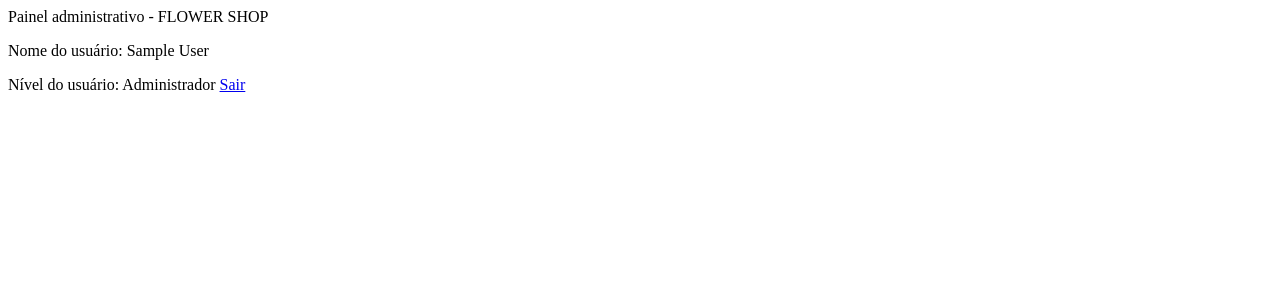
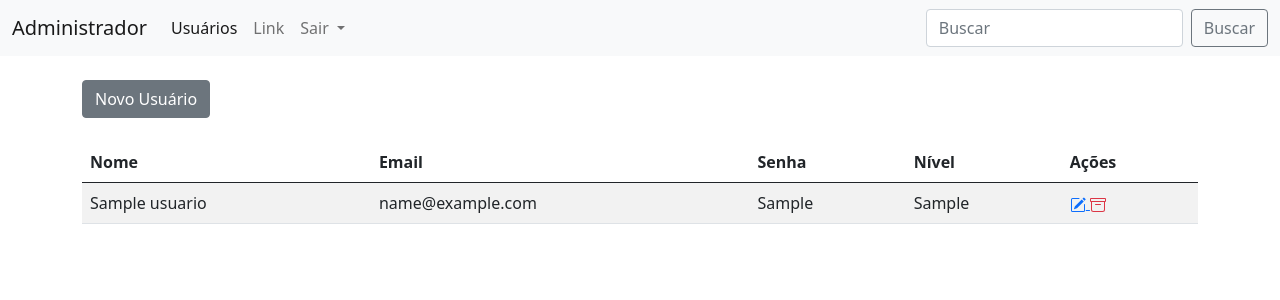
Before and after one commit to AnaPauladosReis/PDV-FLOWER-SHOP, a PHP site: the page made by login/painel-adm/index.php in a window 1280 px wide. Shown: the top 300 px of the page. Run offline with PHP 8.4, Linux system fonts and the light colour scheme; the visitor is signed in with stand-in values (Sample User, id 1); tables that the repository leaves empty or names only in its code hold one stand-in row (values such as "Sample post").

Commit message:
Add admin panel UI and user management features
Introduces a Bootstrap-based admin panel interface for managing users, including search, add, edit, and delete functionalities. Also adds database connection and displays user information in a table, replacing previous placeholder content.

```diff
--- a/login/painel-adm/index.php
+++ b/login/painel-adm/index.php
@@ -1,4 +1,5 @@
 <?php
+require_once("../../conexao.php");
 @session_start();
 
 //VERIFICAR SE O USUARIO È ADMINISTRADOR
@@ -7,10 +8,141 @@ if (@$_SESSION['nivel_usuario'] != 'Administrador') {
     echo "<script>window.location='../index.php'</script>";
 }
 
+/*
 echo "Painel administrativo - FLOWER SHOP <p>";
 echo "Nome do usuário: " . $_SESSION['nome_usuario'] . "<p>";
 echo "Nível do usuário: " . $_SESSION['nivel_usuario'];
 
+<a href="../logout.php">Sair</a>
+*/
+
 ?>
 
-<a href="../logout.php">Sair</a>
+<!DOCTYPE html>
+<html lang="pt-BR">
+<head>
+    <meta charset="UTF-8">
+    <meta name="viewport" content="width=device-width, initial-scale=1.0">
+    <title>Painel Administrativo</title>
+</head>
+<link href="https://cdn.jsdelivr.net/npm/bootstrap@5.0.0-beta1/dist/css/bootstrap.min.css" rel="stylesheet" integrity="sha384-giJF6kkoqNQ00vy+HMDP7azOuL0xtbfIcaT9wjKHr8RbDVddVHyTfAAsrekwKmP1" crossorigin="anonymous">
+
+<script src="https://cdn.jsdelivr.net/npm/bootstrap@5.0.0-beta1/dist/js/bootstrap.bundle.min.js" integrity="sha384-ygbV9kiqUc6oa4msXn9868pTtWMgiQaeYH7/t7LECLbyPA2x65Kgf80OJFdroafW" crossorigin="anonymous"></script>
+
+<body>
+
+<nav class="navbar navbar-expand-lg navbar-light bg-light">
+		<div class="container-fluid">
+			<a class="navbar-brand" href="index.php">Administrador</a>
+			<button class="navbar-toggler" type="button" data-bs-toggle="collapse" data-bs-target="#navbarSupportedContent" aria-controls="navbarSupportedContent" aria-expanded="false" aria-label="Toggle navigation">
+				<span class="navbar-toggler-icon"></span>
+			</button>
+			<div class="collapse navbar-collapse" id="navbarSupportedContent">
+				<ul class="navbar-nav me-auto mb-2 mb-lg-0">
+					<li class="nav-item">
+						<a class="nav-link active" aria-current="page" href="index.php">Usuários</a>
+					</li>
+					<li class="nav-item">
+						<a class="nav-link" href="#">Link</a>
+					</li>
+					<li class="nav-item dropdown">
+						<a class="nav-link dropdown-toggle" href="#" id="navbarDropdown" role="button" data-bs-toggle="dropdown" aria-expanded="false">
+							Sair
+						</a>
+						<ul class="dropdown-menu" aria-labelledby="navbarDropdown">
+
+							<li><a class="dropdown-item" href="#"><?php echo $_SESSION['nome_usuario'] ?></a></li>
+							<li><hr class="dropdown-divider"></li>
+							<li><a class="dropdown-item" href="../logout.php">Sair</a></li>
+						</ul>
+					</li>
+
+				</ul>
+				<form method="GET" class="d-flex">
+					<input class="form-control me-2" type="search" placeholder="Buscar" aria-label="Search" name="txtBuscar">
+					<button class="btn btn-outline-secondary" type="submit">Buscar</button>
+				</form>
+			</div>
+		</div>
+	</nav>
+
+<div class="container">
+		<a href="index.php?funcao=novo" class="btn btn-secondary mt-4" type="button">Novo Usuário</a>
+
+		<?php
+		$txtBuscar = '%' .@$_GET['txtBuscar']. '%';
+		$query = $pdo->prepare("SELECT * FROM usuarios where nome LIKE :nome or email LIKE :email ");
+		$query->bindValue(":email", $txtBuscar);
+		$query->bindValue(":nome", $txtBuscar);
+		$query->execute();
+		$res = $query->fetchAll(PDO::FETCH_ASSOC);
+		$total_reg = @count($res);
+
+		if($total_reg > 0){
+
+			?>
+
+			<table class="table table-striped mt-4">
+				<thead>
+					<tr>
+						<th scope="col">Nome</th>
+						<th scope="col">Email</th>
+						<th scope="col">Senha</th>
+						<th scope="col">Nível</th>
+						<th scope="col">Ações</th>
+					</tr>
+				</thead>
+				<tbody>
+
+					<?php
+
+					for($i=0; $i < $total_reg; $i++){
+						foreach ($res[$i] as $key => $value){
+
+						}
+						$nome = $res[$i]['nome'];
+						$email = $res[$i]['email'];
+						$senha = $res[$i]['senha'];
+						$nivel = $res[$i]['nivel'];
+						$id = $res[$i]['id'];
+
+						?>
+
+						<tr>
+							<td><?php echo $nome ?></td>
+							<td><?php echo $email ?></td>
+							<td><?php echo $senha ?></td>
+							<td><?php echo $nivel ?></td>
+							<td>
+								<a href="index.php?funcao=editar&id=<?php echo $id ?>" title="Editar Registro" class="mr-1">
+									<svg xmlns="http://www.w3.org/2000/svg" width="16" height="16" fill="currentColor" class="bi bi-pencil-square text-primary" viewBox="0 0 16 16">
+										<path d="M15.502 1.94a.5.5 0 0 1 0 .706L14.459 3.69l-2-2L13.502.646a.5.5 0 0 1 .707 0l1.293 1.293zm-1.75 2.456l-2-2L4.939 9.21a.5.5 0 0 0-.121.196l-.805 2.414a.25.25 0 0 0 .316.316l2.414-.805a.5.5 0 0 0 .196-.12l6.813-6.814z"/>
+										<path fill-rule="evenodd" d="M1 13.5A1.5 1.5 0 0 0 2.5 15h11a1.5 1.5 0 0 0 1.5-1.5v-6a.5.5 0 0 0-1 0v6a.5.5 0 0 1-.5.5h-11a.5.5 0 0 1-.5-.5v-11a.5.5 0 0 1 .5-.5H9a.5.5 0 0 0 0-1H2.5A1.5 1.5 0 0 0 1 2.5v11z"/>
+									</svg>
+								</a>
+
+								<a href="index.php?funcao=deletar&id=<?php echo $id ?>" title="Deletar Registro" class="mr-1">
+									<svg xmlns="http://www.w3.org/2000/svg" width="16" height="16" fill="currentColor" class="bi bi-archive text-danger" viewBox="0 0 16 16">
+										<path d="M0 2a1 1 0 0 1 1-1h14a1 1 0 0 1 1 1v2a1 1 0 0 1-1 1v7.5a2.5 2.5 0 0 1-2.5 2.5h-9A2.5 2.5 0 0 1 1 12.5V5a1 1 0 0 1-1-1V2zm2 3v7.5A1.5 1.5 0 0 0 3.5 14h9a1.5 1.5 0 0 0 1.5-1.5V5H2zm13-3H1v2h14V2zM5 7.5a.5.5 0 0 1 .5-.5h5a.5.5 0 0 1 0 1h-5a.5.5 0 0 1-.5-.5z"/>
+									</svg>
+								</a>
+							</td>
+						</tr>
+
+						<?php
+					}
+				}else{
+					echo '<p class="mt-4">Não existem dados para serem exibidos</p>';
+				}
+
+				?>
+
+
+
+			</tbody>
+		</table>
+
+	</div>
+
+</body>
+</html>
```
